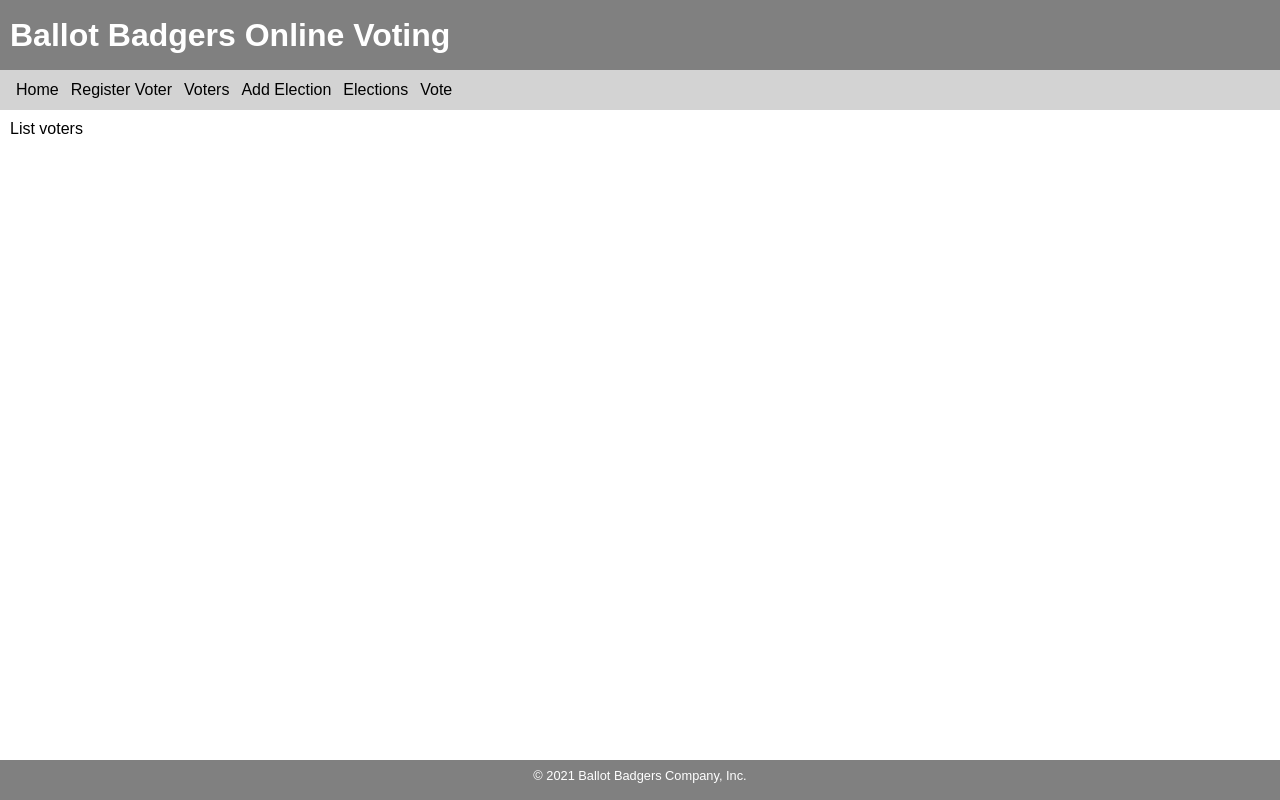
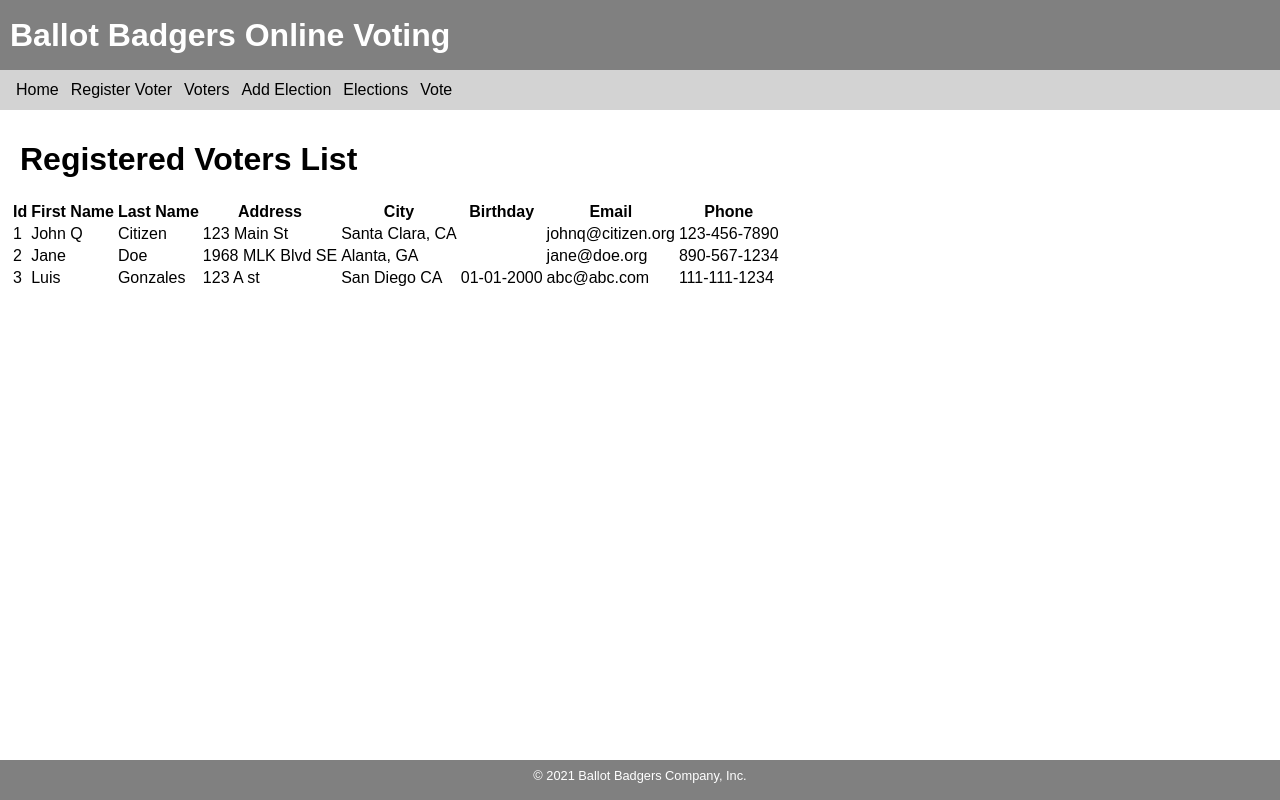
Before and after one commit to v3phung/ballot-badgers, a React (Create React App) app: page /voters in a window 1280 px wide. Built offline with nearby package versions, Linux system fonts and the light colour scheme; data requests are answered from the project's data file.

Commit message:
show voter list and add new register voter

```diff
--- a/db.json
+++ b/db.json
@@ -6,7 +6,7 @@
       "lastName": "Citizen",
       "address": "123 Main St",
       "city": "Santa Clara, CA",
-            "birthdate": "2000-07-01",
+      "birthdate": "20000701",
       "email": "johnq@citizen.org",
       "phoneNumber": "123-456-7890"
     },
@@ -16,9 +16,20 @@
       "lastName": "Doe",
       "address": "1968 MLK Blvd SE",
       "city": "Alanta, GA",
-            "birthdate": "1980-01-07",
+      "birthdate": "19800107",
       "email": "jane@doe.org",
       "phoneNumber": "890-567-1234"
+    },
+
+    {
+      "firstName": "Luis",
+      "lastName": "Gonzales",
+      "address": "123 A st",
+      "city": "San Diego CA",
+      "birthday": "01-01-2000",
+      "email": "abc@abc.com",
+      "phoneNumber": "111-111-1234",
+      "id": 3
     }
   ],
   "elections": [
--- a/package.json
+++ b/package.json
@@ -11,6 +11,9 @@
     "react-redux": "^7.2.4",
     "react-router-dom": "^5.2.0",
     "react-scripts": "4.0.3",
+    "redux": "^4.1.0",
+    "redux-devtools-extension": "^2.13.9",
+    "redux-thunk": "^2.3.0",
     "web-vitals": "^1.0.1"
   },
   "scripts": {
--- /dev/null
+++ b/src/actions/ballot-badgers.js
@@ -0,0 +1,35 @@
+export const REFRESH_VOTERS_REQUEST_ACTION = "REFRESH_VOTERS_REQUEST";
+export const REFRESH_VOTERS_DONE_ACTION = "REFRESH_VOTERS_DONE";
+
+export const ADD_VOTER_REQUEST_ACTION = 'ADD_VOTER_REQUEST';
+
+export const createRefreshVotersRequestAction = () =>
+    ({type: REFRESH_VOTERS_REQUEST_ACTION});
+
+export const createRefreshVotersDoneAction = (voters) =>
+    ({type: REFRESH_VOTERS_DONE_ACTION, voters});
+
+export const refreshVoters = () => {
+    return dispatch => {
+        dispatch(createRefreshVotersRequestAction());
+
+        return fetch("http://localhost:3060/voters")
+            .then(res => res.json())
+            .then(voters => dispatch(createRefreshVotersDoneAction(voters)));
+    };
+};
+
+export const createAddVoterRequestAction = () =>
+    ({type: ADD_VOTER_REQUEST_ACTION});
+
+export const addVoter = voter => {
+    return dispatch => {
+        dispatch(createAddVoterRequestAction());
+
+        return fetch("http://localhost:3060/voters", {
+            method: "POST",
+            headers: { 'Content-Type': 'application/json'},
+            body: JSON.stringify(voter)
+        }).then(() => dispatch(refreshVoters()));
+    }
+};
--- a/src/components/App.js
+++ b/src/components/App.js
@@ -1,9 +1,14 @@
 import { BrowserRouter as Router, Route } from "react-router-dom";
+import { Provider } from "react-redux";
+
+import { ballotBadgersStore } from "../stores/ballotBadgersStore";
+
 import { Layout } from "./Layout";
 import { ToolHeader } from "./ToolHeader";
 import { ToolFooter } from "./ToolFooter";
 import { Menu } from "./Menu";
-import { RegisterVoterForm } from "./RegisterVoterForm";
+import {VotersListContainer } from "../containers/VotersListContainer";
+import { VoterFormContainer } from "../containers/VoterFormContainer";
 
 export const App = () => {
   return (
@@ -13,10 +18,14 @@ export const App = () => {
         <Menu />
         <main>
           <Route path="/register-voter">
-            <RegisterVoterForm />
+            <Provider store={ballotBadgersStore}>
+              <VoterFormContainer />
+            </Provider>
           </Route>
           <Route path="/voters">
-            <div>List voters</div>
+            <Provider store={ballotBadgersStore}>
+              <VotersListContainer />
+            </Provider>
           </Route>
           <Route path="/add-election">
             <div>Page to create new election with questions</div>
--- /dev/null
+++ b/src/components/VotersList.js
@@ -0,0 +1,34 @@
+export const VotersList = ({
+    voters
+}) => {
+    return (
+        <table>
+            <thead>
+                <tr>
+                    <th>Id</th>
+                    <th>First Name</th>
+                    <th>Last Name</th>
+                    <th>Address</th>
+                    <th>City</th>
+                    <th>Birthday</th>
+                    <th>Email</th>
+                    <th>Phone</th>
+                </tr>
+            </thead>
+            <tbody>
+                {voters.map((voter) => (
+                    <tr key={voter.id}>
+                        <td>{voter.id}</td>
+                        <td>{voter.firstName}</td>
+                        <td>{voter.lastName}</td>
+                        <td>{voter.address}</td>
+                        <td>{voter.city}</td>
+                        <td>{voter.birthday}</td>
+                        <td>{voter.email}</td>
+                        <td>{voter.phoneNumber}</td>
+                    </tr>
+                ))}
+            </tbody>
+        </table>
+    );
+};
--- /dev/null
+++ b/src/containers/VoterFormContainer.js
@@ -0,0 +1,22 @@
+import { VoterForm } from "../components/VoterForm";
+import { ToolHeader } from "../components/ToolHeader";
+import { useDispatch } from "react-redux";
+import { useMemo } from "react";
+import { bindActionCreators } from "redux";
+import { addVoter } from "../actions/ballot-badgers";
+
+export const VoterFormContainer = () => {
+    const dispatch = useDispatch();
+
+    const voterFormActions = useMemo(() => bindActionCreators({
+        onSubmitVoter: addVoter,
+    }, dispatch), [dispatch]);
+
+
+    return (
+        <>
+          <ToolHeader toolHeader="Registration Voter Form"/>
+          <VoterForm {...voterFormActions} />
+        </>
+    );
+};
--- /dev/null
+++ b/src/containers/VotersListContainer.js
@@ -0,0 +1,24 @@
+import { useEffect } from 'react';
+import { useDispatch, useSelector } from 'react-redux';
+
+import { refreshVoters } from "../actions/ballot-badgers";
+
+import { VotersList } from "../components/VotersList";
+import {ToolHeader} from "../components/ToolHeader";
+
+export const VotersListContainer = () => {
+  const voters = useSelector(state => state.voters);
+  const dispatch = useDispatch();
+
+  useEffect(() => {
+      dispatch(refreshVoters());
+  }, [dispatch]);
+
+  return (
+      <>
+        <ToolHeader toolHeader="Registered Voters List" />
+        <VotersList voters={voters} />
+      </>
+
+  );
+};
--- a/src/hooks/useForm.js
+++ b/src/hooks/useForm.js
@@ -6,7 +6,7 @@ export const useForm = (initialForm) => {
     const change = e => {
         setForm({
             ...form,
-            [e.target.name]: [e.target.value],
+            [e.target.name]: e.target.value,
         });
     };
 
--- a/src/index.js
+++ b/src/index.js
@@ -1,17 +1,5 @@
-import React from "react";
-import ReactDOM from "react-dom";
-import "./index.css";
-import { App } from "./components/App";
-import reportWebVitals from "./reportWebVitals";
+import { render } from "react-dom";
 
-ReactDOM.render(
-  <React.StrictMode>
-    <App />
-  </React.StrictMode>,
-  document.getElementById("root")
-);
+import { App } from './components/App';
 
-// If you want to start measuring performance in your app, pass a function
-// to log results (for example: reportWebVitals(console.log))
-// or send to an analytics endpoint. Learn more: https://bit.ly/CRA-vitals
-reportWebVitals();
+render(<App />, document.querySelector("#root"));
--- /dev/null
+++ b/src/reducers/ballot-badgers.js
@@ -0,0 +1,17 @@
+import { combineReducers } from "redux";
+
+import {
+    REFRESH_VOTERS_DONE_ACTION
+} from "../actions/ballot-badgers";
+
+export const votersReducer = (voters = [], action) => {
+    if (action.type === REFRESH_VOTERS_DONE_ACTION) {
+        return action.voters;
+    } else {
+        return voters;
+    }
+};
+
+export const ballotBadgersReducer = combineReducers({
+    voters: votersReducer,
+});
--- /dev/null
+++ b/src/stores/ballotBadgersStore.js
@@ -0,0 +1,10 @@
+import { createStore, applyMiddleware } from 'redux';
+import { composeWithDevTools } from 'redux-devtools-extension';
+import thunk from 'redux-thunk';
+
+import { ballotBadgersReducer } from '../reducers/ballot-badgers';
+
+export const ballotBadgersStore = createStore(
+    ballotBadgersReducer,
+    composeWithDevTools(applyMiddleware(thunk))
+);
```
Also changed, not shown: src/components/VoterForm.js (renamed from src/components/RegisterVoterForm.js, +37 -23 lines), 1 other file (tests, documents, lock files or other folders). Lines whose indentation alone changed are shown as unchanged.
